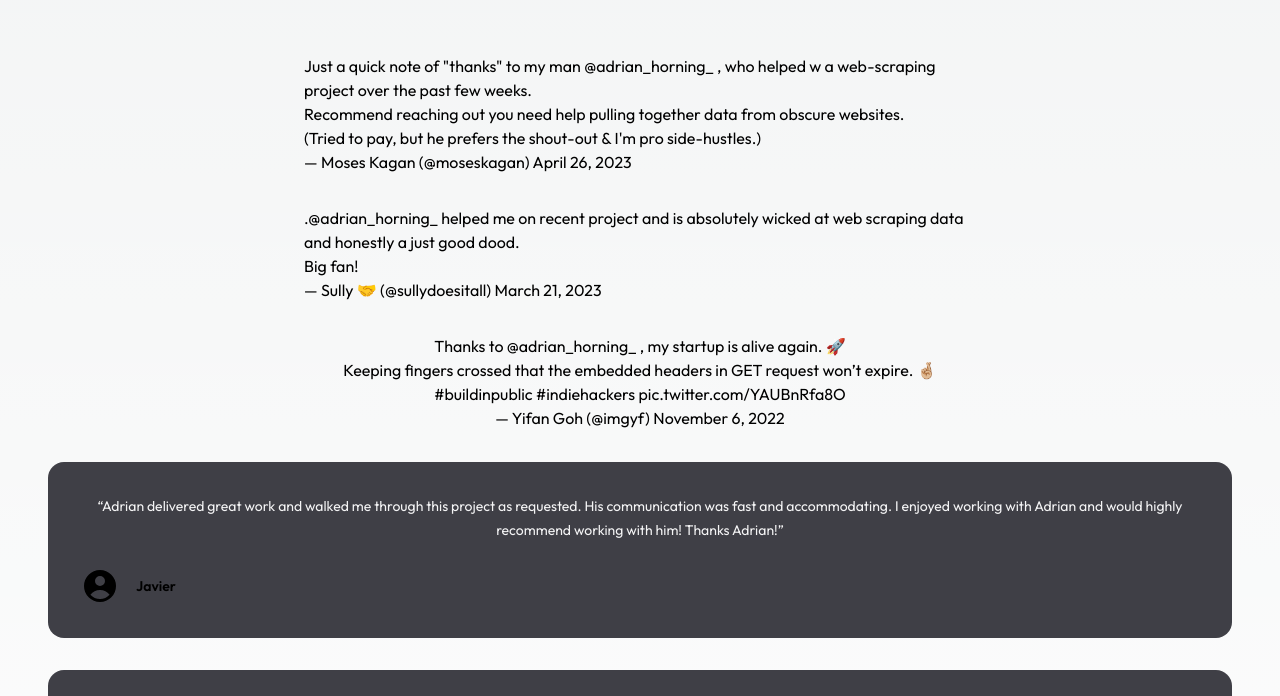
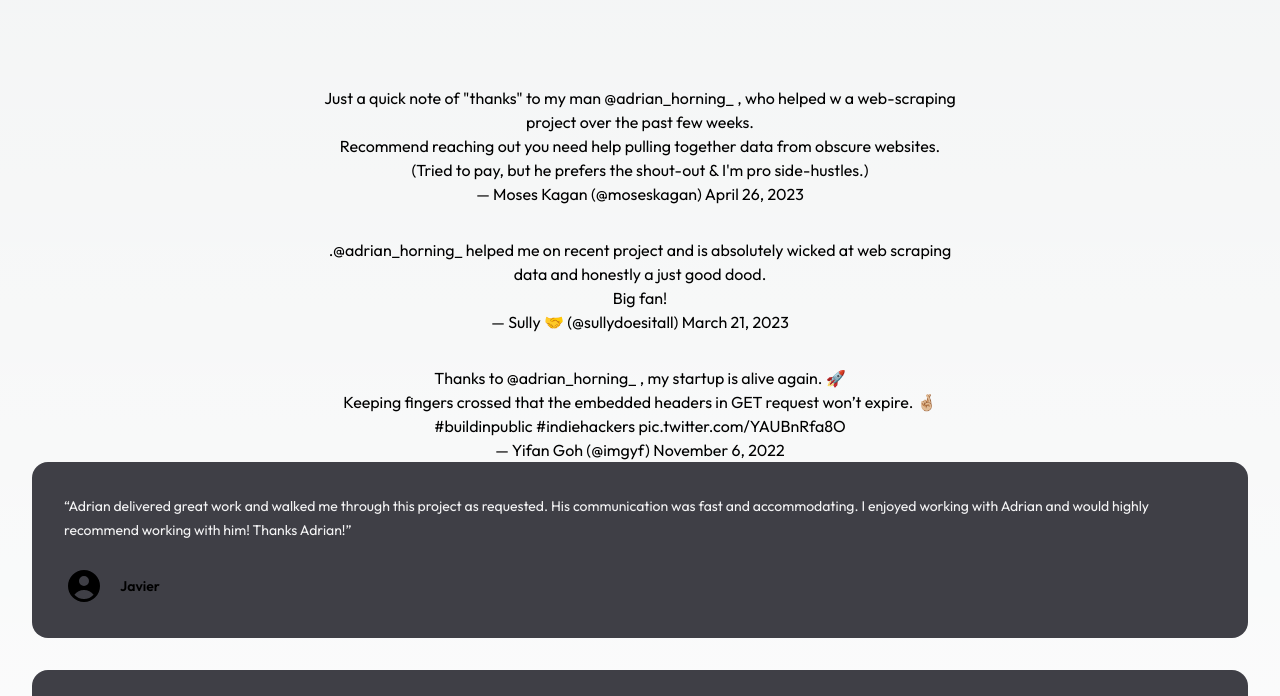
Before and after one commit to adrianhorning08/web-scraping-guy, a Next.js app: page / in a window 1280 px wide. Shown: the part 3544-4240 px from the top of the page. Built offline with nearby package versions, Linux system fonts and the light colour scheme.

Commit message:
using the county property data account for calendly

```diff
--- a/src/components/Testimonials.jsx
+++ b/src/components/Testimonials.jsx
@@ -36,7 +36,7 @@ export default function Testimonials() {
         {/* <div className="mx-auto mt-16 flow-root max-w-2xl sm:mt-20 lg:mx-0 lg:max-w-none"> */}
         <div className="mx-auto mt-16 flow-root max-w-2xl sm:mt-20">
           {/* <div className="-mt-8 sm:-mx-4 sm:columns-2 sm:text-[0] lg:columns-3 text-left"> */}
-          <div className="-mt-8 sm:-mx-4 text-left">
+          <div className="">
             <div
               key={"moses"}
               className="pt-8 sm:inline-block sm:w-full sm:px-4"
@@ -114,6 +114,7 @@ export default function Testimonials() {
             ></script>
           </div>
         </div>
+        <div className="-mt-8 sm:-mx-4 text-left">
           {testimonials.map((testimonial) => (
             <div
               key={testimonial.author.name}
@@ -126,7 +127,9 @@ export default function Testimonials() {
                 <figcaption className="mt-6 flex items-center gap-x-4">
                   <UserCircleIcon className="h-10 w-10 rounded-full" />
                   <div>
-                  <div className="font-semibold">{testimonial.author.name}</div>
+                    <div className="font-semibold">
+                      {testimonial.author.name}
+                    </div>
                     {testimonial.author.handle && (
                       <div className="">{`@${testimonial.author.handle}`}</div>
                     )}
@@ -137,5 +140,6 @@ export default function Testimonials() {
           ))}
         </div>
       </div>
+    </div>
   );
 }
--- a/src/pages/index.js
+++ b/src/pages/index.js
@@ -60,7 +60,7 @@ export default function Home() {
 
       <a
         className="my-16 inline-flex items-center text-base px-24 py-3 md:text-3xl md:px-64 md:py-8 border border-transparent font-medium rounded-full shadow-sm text-white bg-indigo-600 hover:bg-indigo-700 focus:outline-none focus:ring-2 focus:ring-offset-2 focus:ring-indigo-500"
-        href="https://calendly.com/adrian-horning/meeting"
+        href="https://calendly.com/county-property-data/30min"
         target={"_blank"}
         rel={"noopener noreferrer"}
       >
@@ -81,7 +81,7 @@ export default function Home() {
           Book a Call
         </h2>
         <div className="mt-12 flex justify-center">
-          <InlineWidget url="https://calendly.com/adrian-horning/meeting" />
+          <InlineWidget url="https://calendly.com/county-property-data/30min" />
         </div>
       </div>
     </>
```
Lines whose indentation alone changed are shown as unchanged.
